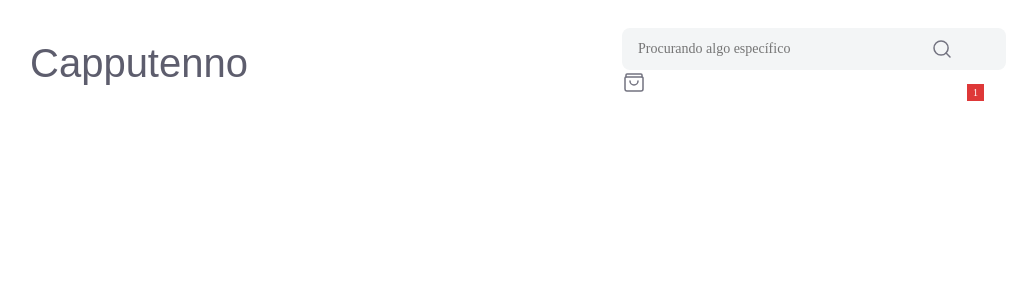
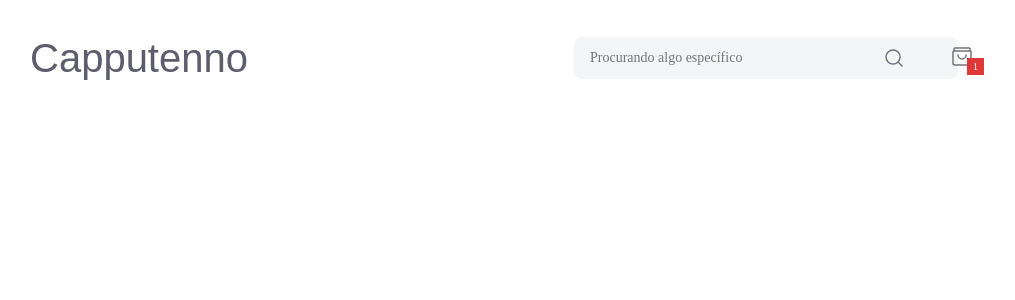
Before and after one commit to BrunoTSantosNeves/Challenge-Next-Frontend, a Next.js app in the folder capputenno/: page / in a window 1280 px wide. Shown: the top 300 px of the page, without its empty margins (138-1153 px from the left). Built offline with nearby package versions, Linux system fonts and the light colour scheme; a web font is replaced by a local one.

Commit message:
feat: adicionando o carrinho contendo a quantidade de items dentro dele, ainda falta estilar

```diff
--- a/capputenno/src/components/header.tsx
+++ b/capputenno/src/components/header.tsx
@@ -20,6 +20,15 @@ const TagHeader = styled.header`
     align-items: center;
     justify-content: space-between;
     padding: 20px 160px;
+
+    > div {
+        display: flex;
+        align-items: center;
+        justify-content: center;
+        gap: 24px;
+    }
+
+
 `;
 
 const Logo = styled.a`
```
